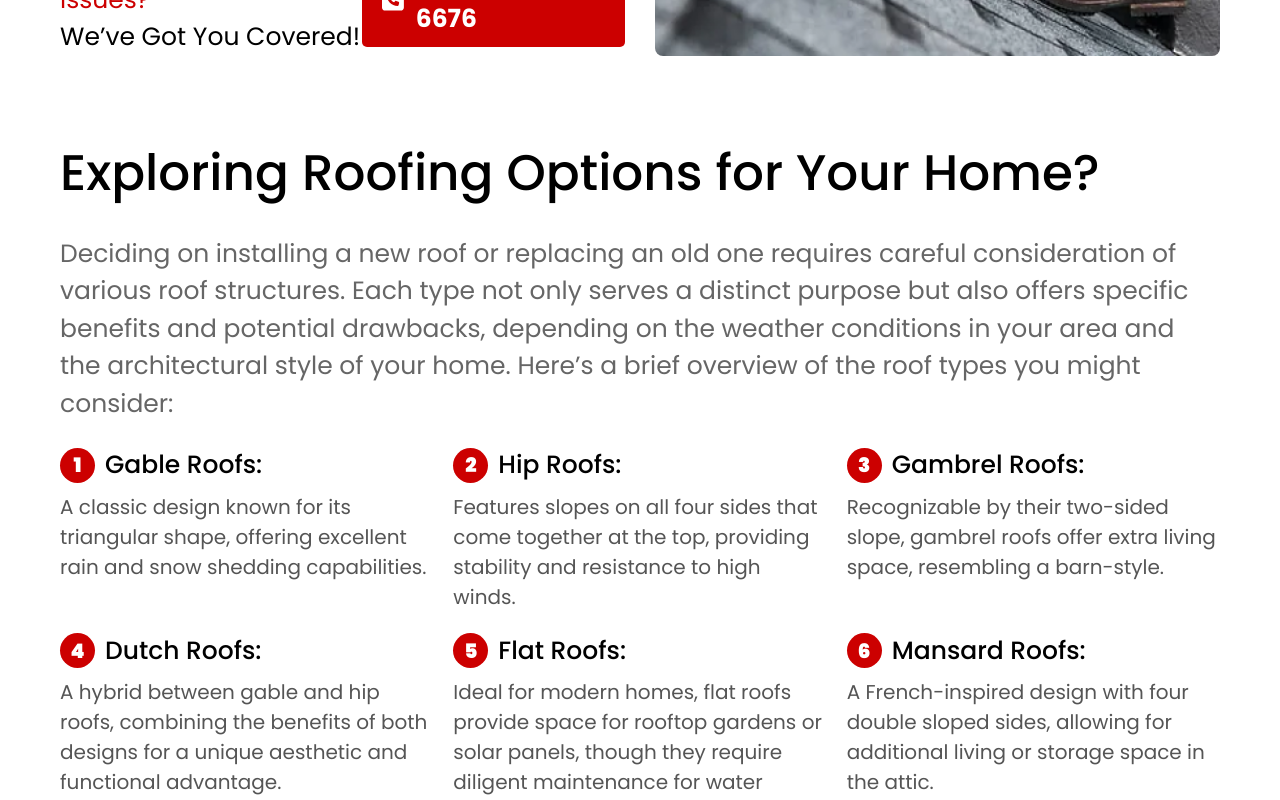
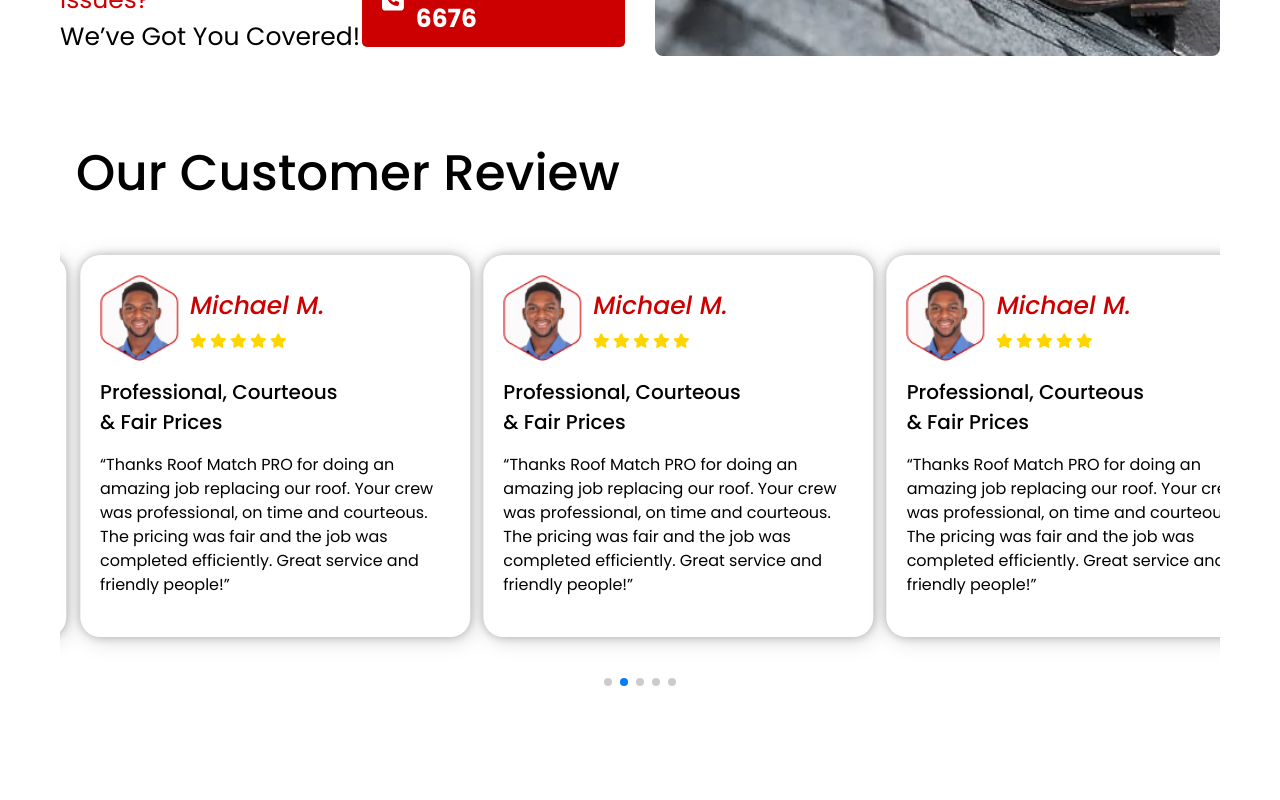
Before and after one commit to cimhasa3/safewayroof, a Next.js app: page / in a window 1280 px wide. Shown: the part 1480-2280 px from the top of the page. Built offline with nearby package versions, Linux system fonts and the light colour scheme.

Commit message:
Update page.tsx

```diff
--- a/app/page.tsx
+++ b/app/page.tsx
@@ -3,14 +3,14 @@ import ProfessionalRoofing from "./components/ProfessionalRoofing";
 import ExploringRoofing from "./components/ExploringRoofing";
 import WhyChoose from "./components/WhyChoose";
 import Footer from "./components/Footer";
-
+import Review from "./components/Review";
 
 export default function Home() {
   return (
     <div className="">
       <HeroSection />
       <ProfessionalRoofing />
-
+      <Review />
       <ExploringRoofing />
       <WhyChoose />
       <Footer />
```
